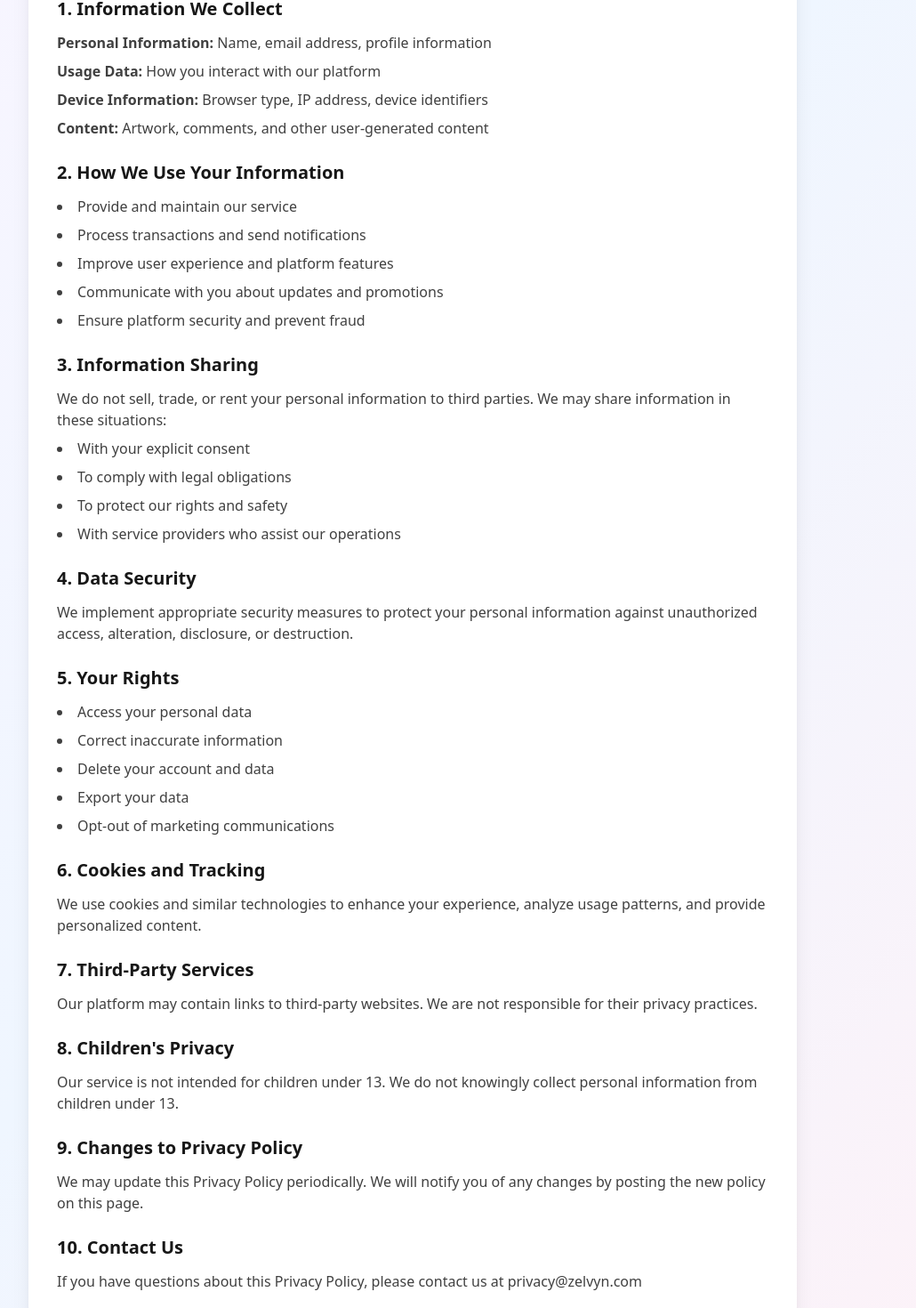
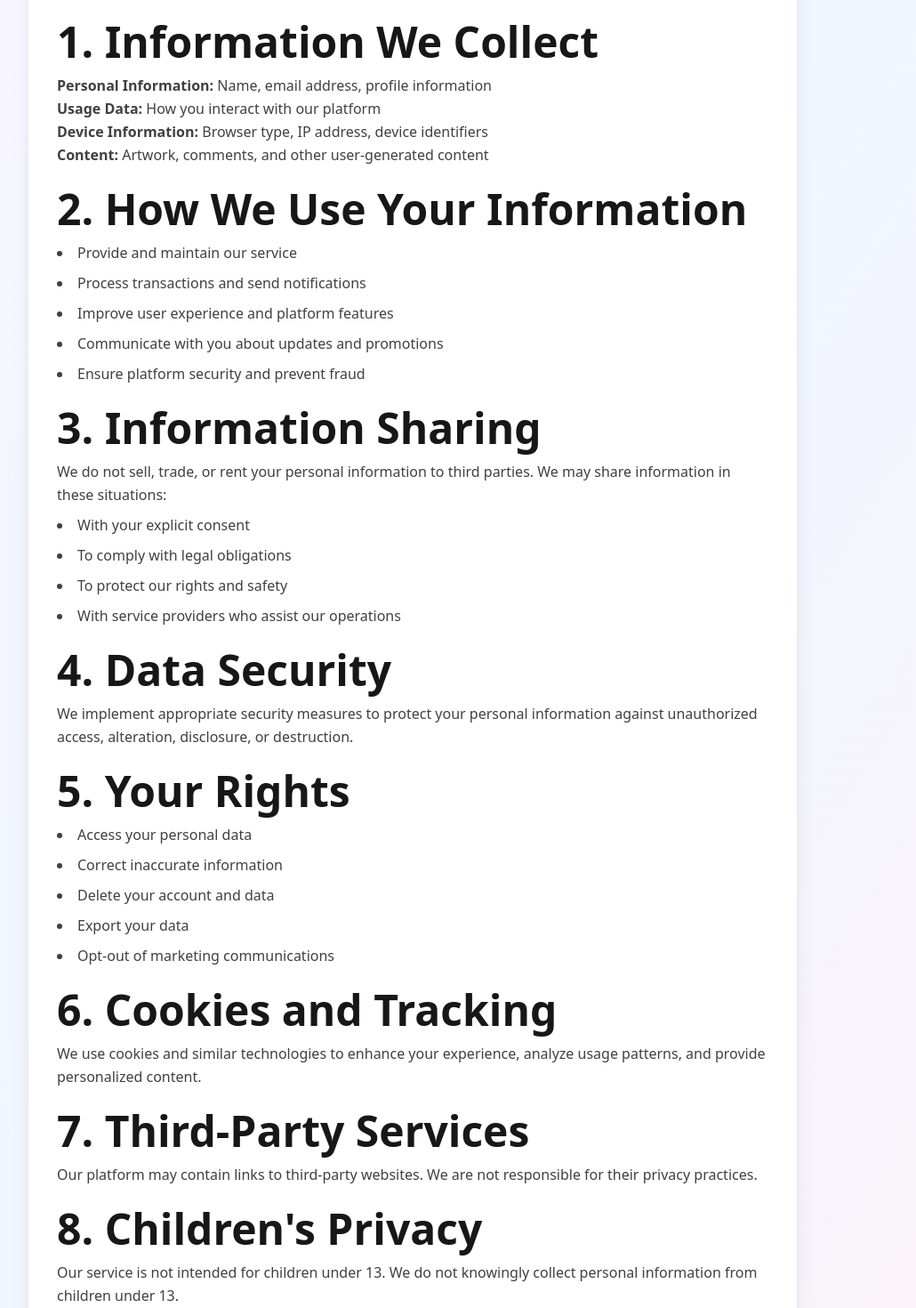
Before and after one commit to zelvyn/landing-page, a Next.js app: page /privacy in a window 1280 px wide. Shown: the part 260-1730 px from the top of the page at 89% size, without its empty margins (176-1206 px from the left). Built offline with nearby package versions, Linux system fonts and the light colour scheme.

Commit message:
update doroutes and all

```diff
--- a/src/app/privacy/page.tsx
+++ b/src/app/privacy/page.tsx
@@ -2,6 +2,147 @@
 
 import { motion } from "framer-motion";
 import { Navbar } from "@/components/Navbar";
+import { H1, H2, Body, BodySmall } from "@/components/Typography";
+
+const PRIVACY_SECTIONS = [
+  {
+    id: 1,
+    title: "Information We Collect",
+    content: [
+      {
+        type: "info",
+        label: "Personal Information",
+        text: "Name, email address, profile information",
+      },
+      {
+        type: "info",
+        label: "Usage Data",
+        text: "How you interact with our platform",
+      },
+      {
+        type: "info",
+        label: "Device Information",
+        text: "Browser type, IP address, device identifiers",
+      },
+      {
+        type: "info",
+        label: "Content",
+        text: "Artwork, comments, and other user-generated content",
+      },
+    ],
+  },
+  {
+    id: 2,
+    title: "How We Use Your Information",
+    content: [
+      {
+        type: "list",
+        items: [
+          "Provide and maintain our service",
+          "Process transactions and send notifications",
+          "Improve user experience and platform features",
+          "Communicate with you about updates and promotions",
+          "Ensure platform security and prevent fraud",
+        ],
+      },
+    ],
+  },
+  {
+    id: 3,
+    title: "Information Sharing",
+    content: [
+      {
+        type: "text",
+        text: "We do not sell, trade, or rent your personal information to third parties. We may share information in these situations:",
+      },
+      {
+        type: "list",
+        items: [
+          "With your explicit consent",
+          "To comply with legal obligations",
+          "To protect our rights and safety",
+          "With service providers who assist our operations",
+        ],
+      },
+    ],
+  },
+  {
+    id: 4,
+    title: "Data Security",
+    content: [
+      {
+        type: "text",
+        text: "We implement appropriate security measures to protect your personal information against unauthorized access, alteration, disclosure, or destruction.",
+      },
+    ],
+  },
+  {
+    id: 5,
+    title: "Your Rights",
+    content: [
+      {
+        type: "list",
+        items: [
+          "Access your personal data",
+          "Correct inaccurate information",
+          "Delete your account and data",
+          "Export your data",
+          "Opt-out of marketing communications",
+        ],
+      },
+    ],
+  },
+  {
+    id: 6,
+    title: "Cookies and Tracking",
+    content: [
+      {
+        type: "text",
+        text: "We use cookies and similar technologies to enhance your experience, analyze usage patterns, and provide personalized content.",
+      },
+    ],
+  },
+  {
+    id: 7,
+    title: "Third-Party Services",
+    content: [
+      {
+        type: "text",
+        text: "Our platform may contain links to third-party websites. We are not responsible for their privacy practices.",
+      },
+    ],
+  },
+  {
+    id: 8,
+    title: "Children's Privacy",
+    content: [
+      {
+        type: "text",
+        text: "Our service is not intended for children under 13. We do not knowingly collect personal information from children under 13.",
+      },
+    ],
+  },
+  {
+    id: 9,
+    title: "Changes to Privacy Policy",
+    content: [
+      {
+        type: "text",
+        text: "We may update this Privacy Policy periodically. We will notify you of any changes by posting the new policy on this page.",
+      },
+    ],
+  },
+  {
+    id: 10,
+    title: "Contact Us",
+    content: [
+      {
+        type: "text",
+        text: "If you have questions about this Privacy Policy, please contact us at privacy@zelvyn.com",
+      },
+    ],
+  },
+];
 
 export default function PrivacyPage() {
   return (
@@ -14,141 +155,46 @@ export default function PrivacyPage() {
             animate={{ opacity: 1, y: 0 }}
             className="bg-white rounded-2xl shadow-xl p-8"
           >
-            <h1 className="text-3xl font-bold text-neutral-900 mb-6">
-              Privacy Policy
-            </h1>
-            <p className="text-sm text-neutral-500 mb-8">
+            <H1 className="mb-6">Privacy Policy</H1>
+            <BodySmall className="text-neutral-500 mb-8">
               Last updated: {new Date().toLocaleDateString()}
-            </p>
+            </BodySmall>
 
             <div className="space-y-6 text-neutral-700">
-              <section>
-                <h2 className="text-xl font-semibold text-neutral-900 mb-3">
-                  1. Information We Collect
-                </h2>
-                <div className="space-y-2">
-                  <p>
-                    <strong>Personal Information:</strong> Name, email address,
-                    profile information
-                  </p>
-                  <p>
-                    <strong>Usage Data:</strong> How you interact with our
-                    platform
-                  </p>
-                  <p>
-                    <strong>Device Information:</strong> Browser type, IP
-                    address, device identifiers
-                  </p>
-                  <p>
-                    <strong>Content:</strong> Artwork, comments, and other
-                    user-generated content
-                  </p>
-                </div>
-              </section>
-
-              <section>
-                <h2 className="text-xl font-semibold text-neutral-900 mb-3">
-                  2. How We Use Your Information
-                </h2>
-                <ul className="list-disc list-inside space-y-2">
-                  <li>Provide and maintain our service</li>
-                  <li>Process transactions and send notifications</li>
-                  <li>Improve user experience and platform features</li>
-                  <li>Communicate with you about updates and promotions</li>
-                  <li>Ensure platform security and prevent fraud</li>
-                </ul>
-              </section>
-
-              <section>
-                <h2 className="text-xl font-semibold text-neutral-900 mb-3">
-                  3. Information Sharing
-                </h2>
-                <p>
-                  We do not sell, trade, or rent your personal information to
-                  third parties. We may share information in these situations:
-                </p>
-                <ul className="list-disc list-inside space-y-2 mt-2">
-                  <li>With your explicit consent</li>
-                  <li>To comply with legal obligations</li>
-                  <li>To protect our rights and safety</li>
-                  <li>With service providers who assist our operations</li>
-                </ul>
-              </section>
-
-              <section>
-                <h2 className="text-xl font-semibold text-neutral-900 mb-3">
-                  4. Data Security
-                </h2>
-                <p>
-                  We implement appropriate security measures to protect your
-                  personal information against unauthorized access, alteration,
-                  disclosure, or destruction.
-                </p>
-              </section>
-
-              <section>
-                <h2 className="text-xl font-semibold text-neutral-900 mb-3">
-                  5. Your Rights
-                </h2>
-                <ul className="list-disc list-inside space-y-2">
-                  <li>Access your personal data</li>
-                  <li>Correct inaccurate information</li>
-                  <li>Delete your account and data</li>
-                  <li>Export your data</li>
-                  <li>Opt-out of marketing communications</li>
-                </ul>
-              </section>
-
-              <section>
-                <h2 className="text-xl font-semibold text-neutral-900 mb-3">
-                  6. Cookies and Tracking
-                </h2>
-                <p>
-                  We use cookies and similar technologies to enhance your
-                  experience, analyze usage patterns, and provide personalized
-                  content.
-                </p>
-              </section>
-
-              <section>
-                <h2 className="text-xl font-semibold text-neutral-900 mb-3">
-                  7. Third-Party Services
-                </h2>
-                <p>
-                  Our platform may contain links to third-party websites. We are
-                  not responsible for their privacy practices.
-                </p>
-              </section>
-
-              <section>
-                <h2 className="text-xl font-semibold text-neutral-900 mb-3">
-                  8. Children's Privacy
-                </h2>
-                <p>
-                  Our service is not intended for children under 13. We do not
-                  knowingly collect personal information from children under 13.
-                </p>
-              </section>
-
-              <section>
-                <h2 className="text-xl font-semibold text-neutral-900 mb-3">
-                  9. Changes to Privacy Policy
-                </h2>
-                <p>
-                  We may update this Privacy Policy periodically. We will notify
-                  you of any changes by posting the new policy on this page.
-                </p>
-              </section>
-
-              <section>
-                <h2 className="text-xl font-semibold text-neutral-900 mb-3">
-                  10. Contact Us
-                </h2>
-                <p>
-                  If you have questions about this Privacy Policy, please
-                  contact us at privacy@zelvyn.com
-                </p>
-              </section>
+              {PRIVACY_SECTIONS.map((section) => (
+                <section key={section.id}>
+                  <H2 className="mb-3">
+                    {section.id}. {section.title}
+                  </H2>
+                  {section.content.map((item, index) => {
+                    if (item.type === "info" && "label" in item) {
+                      return (
+                        <Body key={index}>
+                          <strong>{item.label}:</strong> {item.text}
+                        </Body>
+                      );
+                    }
+                    if (item.type === "list" && "items" in item && item.items) {
+                      return (
+                        <ul
+                          key={index}
+                          className="list-disc list-inside space-y-2 mt-2"
+                        >
+                          {item.items.map((listItem, listIndex) => (
+                            <li key={listIndex}>
+                              <Body as="span">{listItem}</Body>
+                            </li>
+                          ))}
+                        </ul>
+                      );
+                    }
+                    if (item.type === "text" && "text" in item) {
+                      return <Body key={index}>{item.text}</Body>;
+                    }
+                    return null;
+                  })}
+                </section>
+              ))}
             </div>
           </motion.div>
         </div>
--- a/src/components/Logo.tsx
+++ b/src/components/Logo.tsx
@@ -1,6 +1,6 @@
 import Image from "next/image";
 import LOGO from "@/assets/images/zelvyn.png";
-import { H1, H2 } from "./Typography";
+import { H2 } from "./Typography";
 import Link from "next/link";
 import { ROUTES } from "@/utils/constants";
 interface LogoProps {
--- a/src/components/Navbar.tsx
+++ b/src/components/Navbar.tsx
@@ -50,7 +50,7 @@ export const Navbar = () => {
         "fixed top-0 left-0 right-0 z-50 transition-all duration-300 py-2",
         isScrolled
           ? "bg-gradient-to-r from-purple-50 via-blue-50 to-pink-50 backdrop-blur-md border-b border-neutral-200 shadow-lg"
-          : "bg-gradient-to-r from-purple-100/80 via-blue-100/80 to-pink-100/80 backdrop-blur-sm",
+          : "bg-gradient-to-r from-purple-100/80 via-blue-100/80 to-pink-100/80 backdrop-blur-sm"
       )}
     >
       <div className="max-w-7xl mx-auto px-4 sm:px-6 lg:px-8">
@@ -323,7 +323,7 @@ export const Navbar = () => {
               <div
                 className={cn(
                   "space-y-3",
-                  isAuthenticated && "pt-4 border-t border-neutral-200",
+                  isAuthenticated && "pt-4 border-t border-neutral-200"
                 )}
               >
                 {isAuthenticated ? (
```
Also changed, not shown: src/app/terms/page.tsx (+75 -106 lines), src/components/Footer.tsx (+9 -5 lines).
